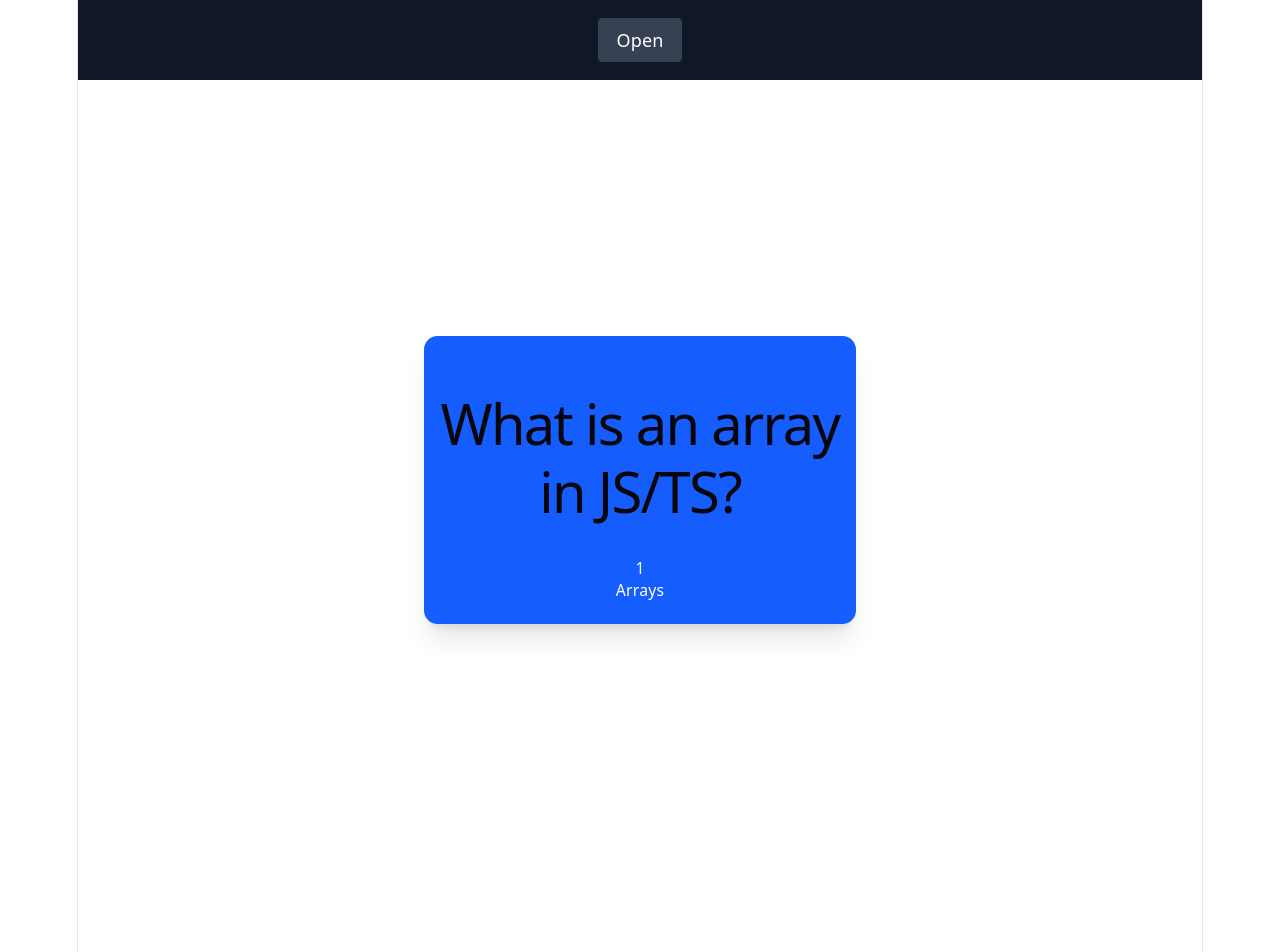
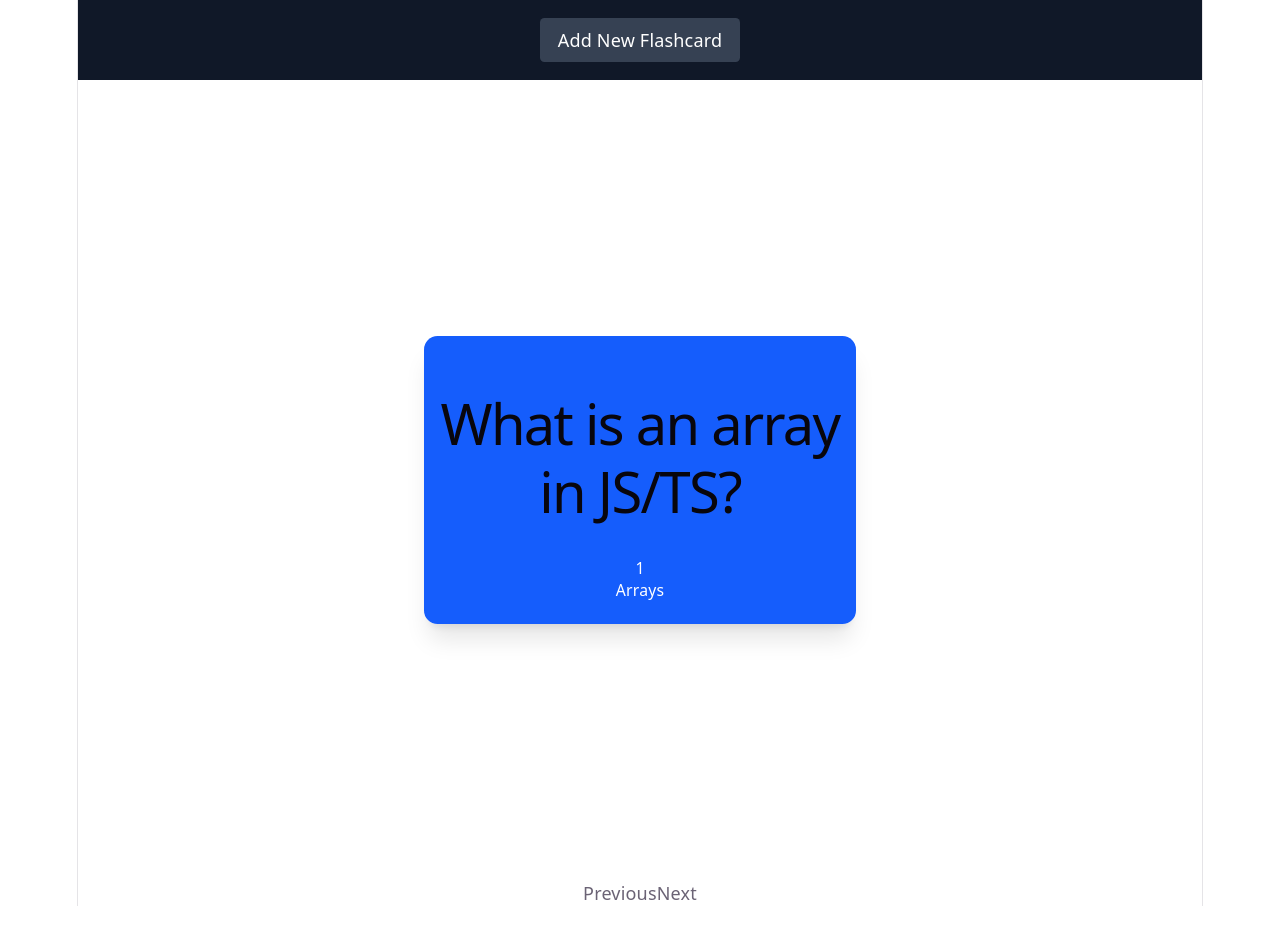
Before and after one commit to torgrimtk/FlashcardApp, a React (Vite) app in the folder FlashcardApp/: page / in a window 1280 px wide. Shown: the top 952 px of the page. After the commit the page ends 906 px from the top, so only its background shows below. Built offline with nearby package versions, Linux system fonts and the light colour scheme.

Commit message:
fixed buttons so you can flip between the flashcards

```diff
--- a/FlashcardApp/src/App.tsx
+++ b/FlashcardApp/src/App.tsx
@@ -1,3 +1,4 @@
+import { useState } from 'react'
 import './App.css'
 import CardContainer from './components/CardContainer'
 import Header from './components/header/Header'
@@ -30,15 +31,28 @@ const exampleStack = {
 }
 
 function App() {
+
+  const [currentIndex, setCurrentIndex] = useState(0);
+
+  const goToNext = () => {
+    if (currentIndex < exampleStack.cards.length - 1) {
+      setCurrentIndex(currentIndex + 1);
+    }
+  }
+
+  const goToPrevious = () => {
+    if (currentIndex > 0) {
+      setCurrentIndex(currentIndex - 1);
+    }
+  }
+
   return (
 
     <div>
       <Header />
-      {exampleStack.cards.map((oneCard) => (
-
-        <CardContainer card={oneCard} />
-
-      ))}
+      <CardContainer card={exampleStack.cards[currentIndex]} />
+      <button onClick={goToPrevious}>Previous</button>
+      <button onClick={goToNext}>Next</button>
     </div>
   )
 }
--- a/FlashcardApp/src/components/header/Header.tsx
+++ b/FlashcardApp/src/components/header/Header.tsx
@@ -10,12 +10,12 @@ const Header = () => {
                 onClick={() => setIsOpen(!isOpen)}
                 className="px-4 py-2 bg-gray-700 rounded hover:bg-gray-600"
             >
-                {isOpen ? "Close" : "Open"}
+                {isOpen ? "Close" : "Add New Flashcard"}
             </button>
 
             {isOpen && (
                 <div className="mt-4">
-                    HERES THE MENU
+                    Placeholder Flashcard
                 </div>
             )}
         </header>
```
